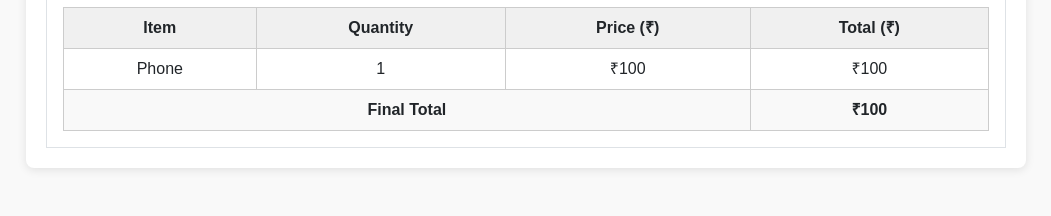
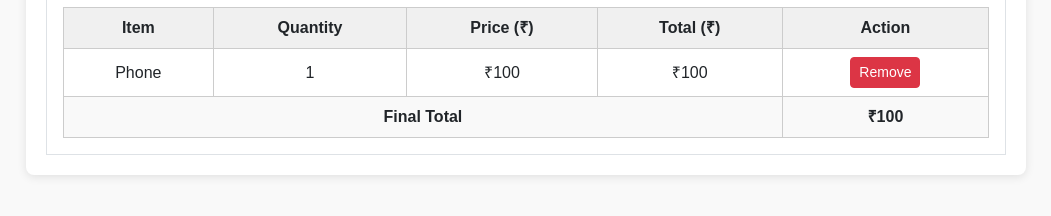
Before and after one commit to PriyankCodes/Javascript, a plain HTML site: page ShoppingCart/index.html in a window 1280 px wide. Both pictures are taken after a click on the button "Add to Cart". Shown: the part 302-518 px from the top of the page, without its empty margins (114-1165 px from the left). Drawn offline with nearby package versions, Linux system fonts and the light colour scheme.

Commit message:
Shopping Cart

```diff
--- a/ShoppingCart/index.html
+++ b/ShoppingCart/index.html
@@ -32,7 +32,7 @@
             </div>
         </div>
         <br>
-        <div class="bill border p-3 mt-4">
+        <div class="bill border p-3 mt-4" id="cartSection" style="display: none;">
             <div class="bill-header">
                 <h4>Bill Details</h4>
                 <div class="date-label">Date: <span id="currentDate"></span></div>
@@ -45,12 +45,13 @@
                         <th>Quantity</th>
                         <th>Price (₹)</th>
                         <th>Total (₹)</th>
+                        <th>Action</th>
                     </tr>
                 </thead>
                 <tbody id="cartBody"></tbody>
                 <tfoot>
                     <tr class="total-row">
-                        <td colspan="3">Final Total</td>
+                        <td colspan="4">Final Total</td>
                         <td id="finalTotal">₹0</td>
                     </tr>
                 </tfoot>
--- a/ShoppingCart/script.js
+++ b/ShoppingCart/script.js
@@ -50,9 +50,17 @@ addToCartBtn.addEventListener('click', () => {
 });
 
 function addCart() {
+    const cartSection = document.getElementById('cartSection');
+
     cartBody.innerHTML = '';
     let total = 0;
 
+    if (cart.length === 0) {
+        cartSection.style.display = 'none';
+        return;
+    } else {
+        cartSection.style.display = 'block';
+    }
     cart.forEach(item => {
         const itemTotal = item.price * item.quantity;
         total += itemTotal;
@@ -63,9 +71,15 @@ function addCart() {
           <td>${item.quantity}</td>
           <td>₹${item.price}</td>
           <td>₹${itemTotal}</td>
+            <td><button class="btn btn-sm btn-danger" onclick="removeItem('${item.name}')">Remove</button></td>
+
         `;
         cartBody.append(row);
     });
 
     finalTotalDisplay.textContent = `₹${total}`;
 }
+function removeItem(itemName) {
+    cart = cart.filter(item => item.name !== itemName);
+    addCart();
+}
```
